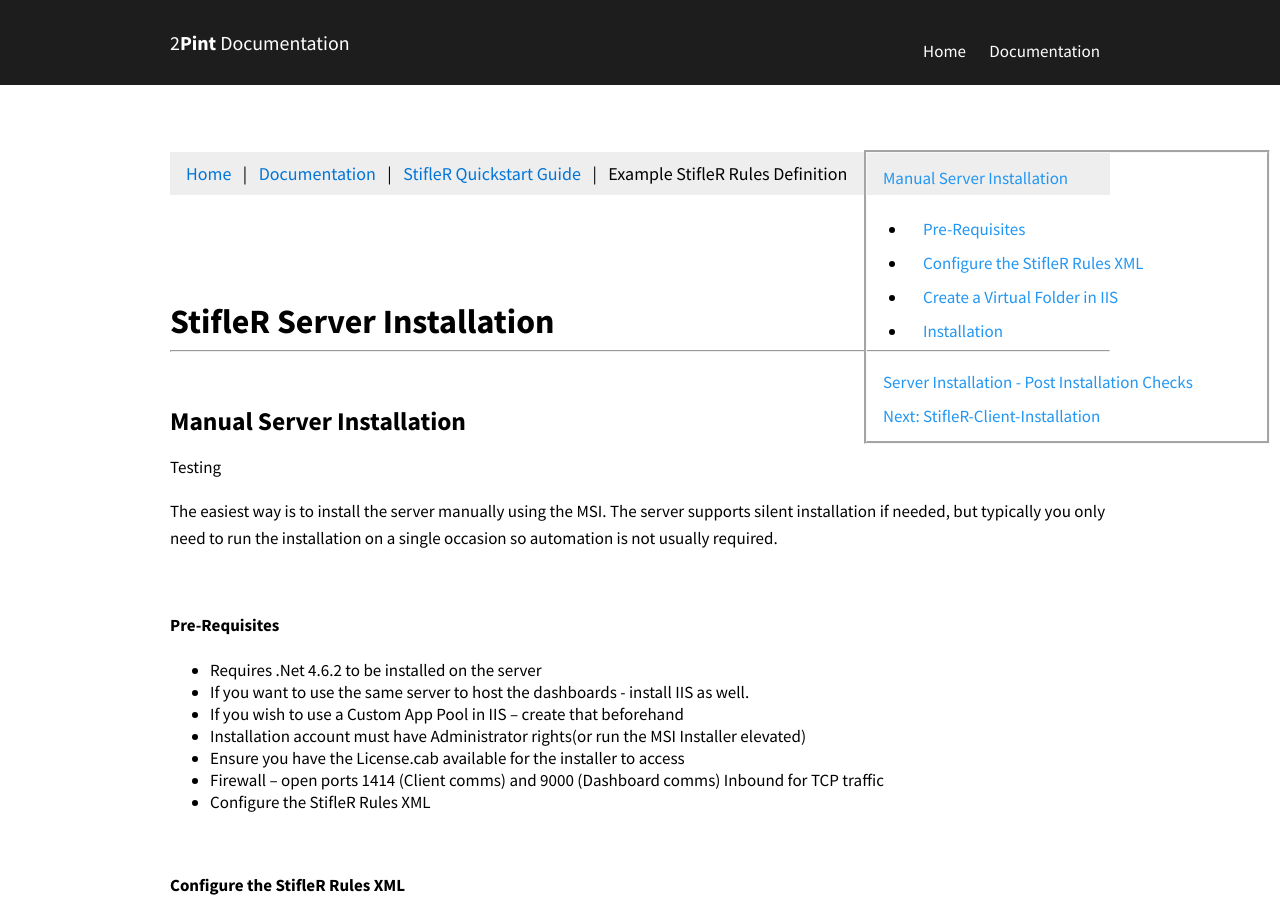
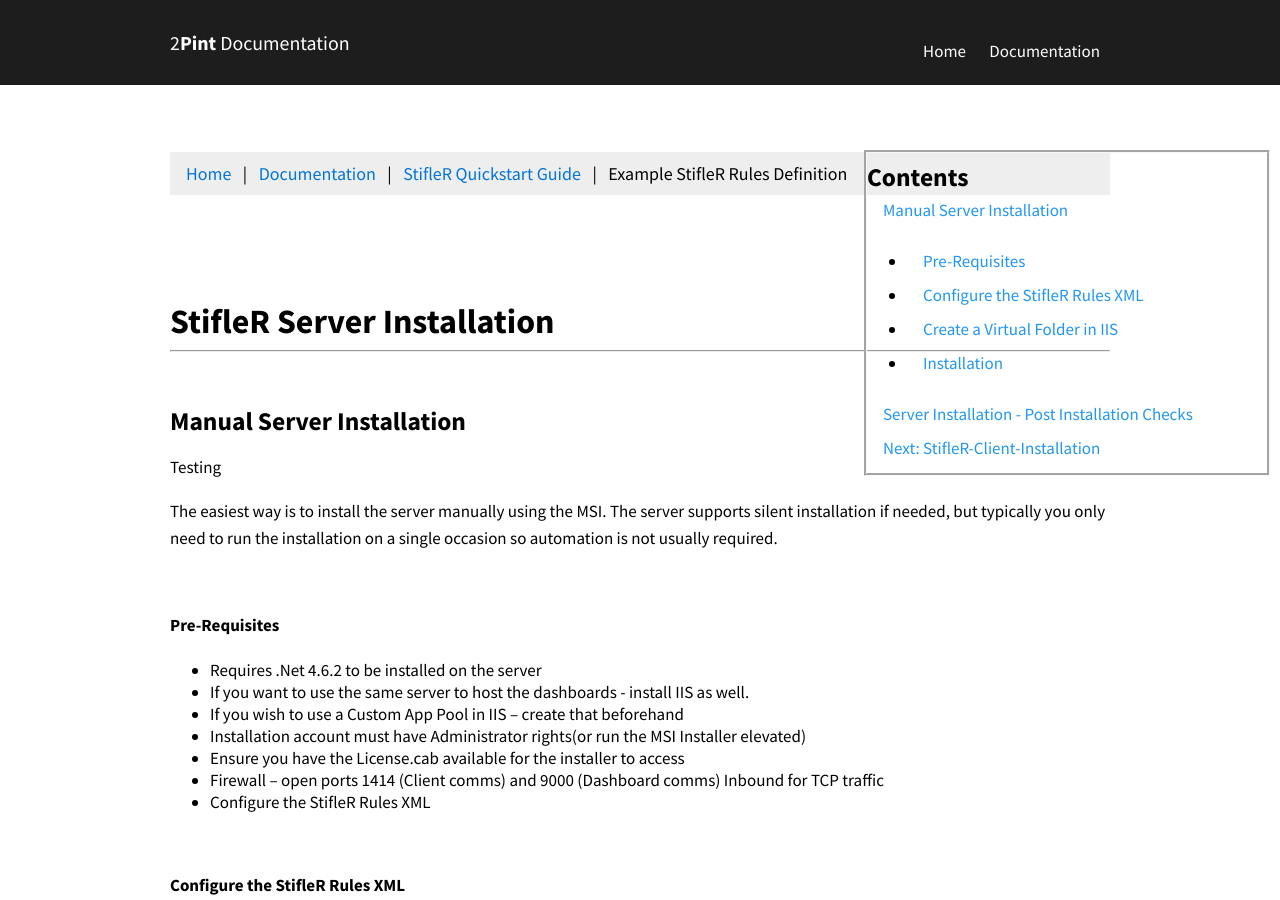
Before and after one commit to RoseSmithTest/2PintTest.github.io, a Jekyll site: the page built from docs/testfile.html, in a window 1280 px wide and 900 px high. Built offline with Jekyll 4.4.1, drawn with Linux system fonts in a browser that asks for light colours.

Commit message:
Update testfile.html

```diff
--- a/docs/testfile.html
+++ b/docs/testfile.html
@@ -5,6 +5,7 @@ navigation_weight: 1
 ---
 
 <div class="sidenav">
+	<h2><strong>Contents</strong></h2>
   <a href="#manual">Manual Server Installation</a>
 	<ul>
 		<li><a href="#pre">Pre-Requisites</a></li>
```
